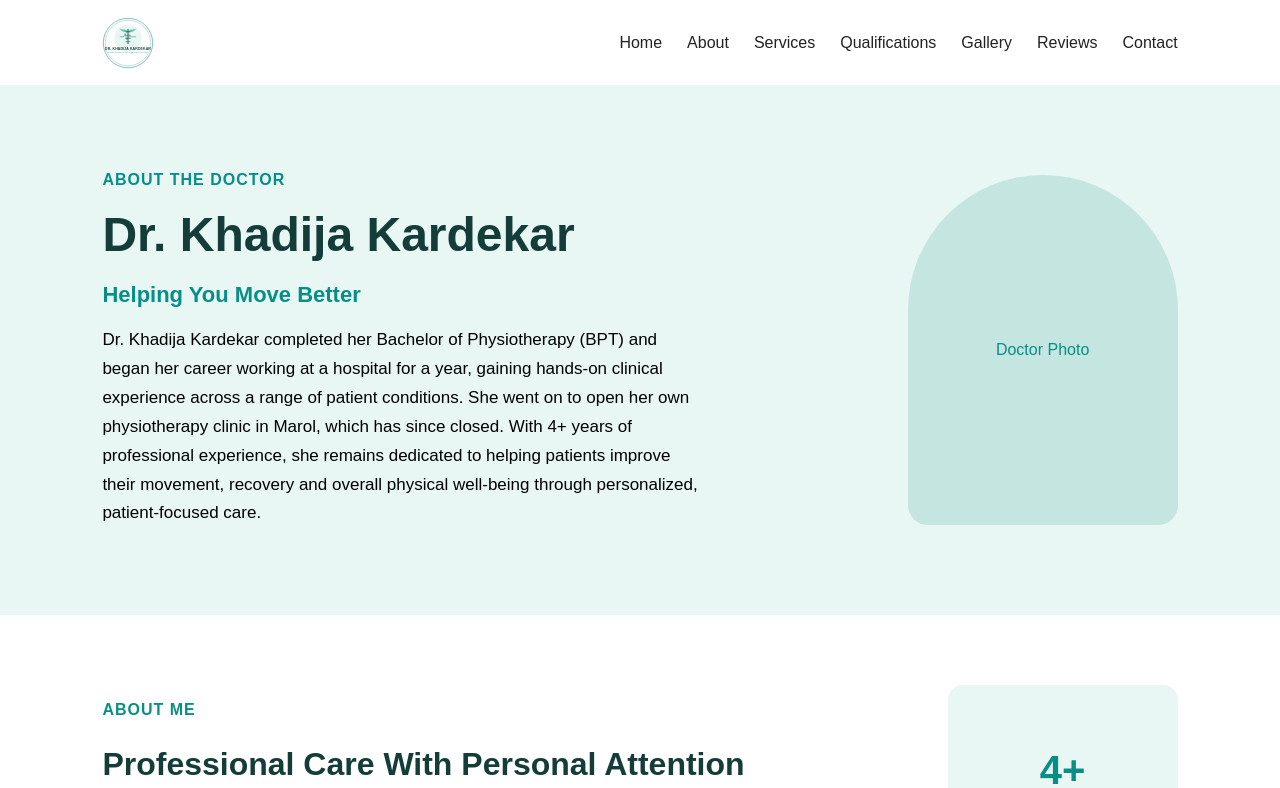
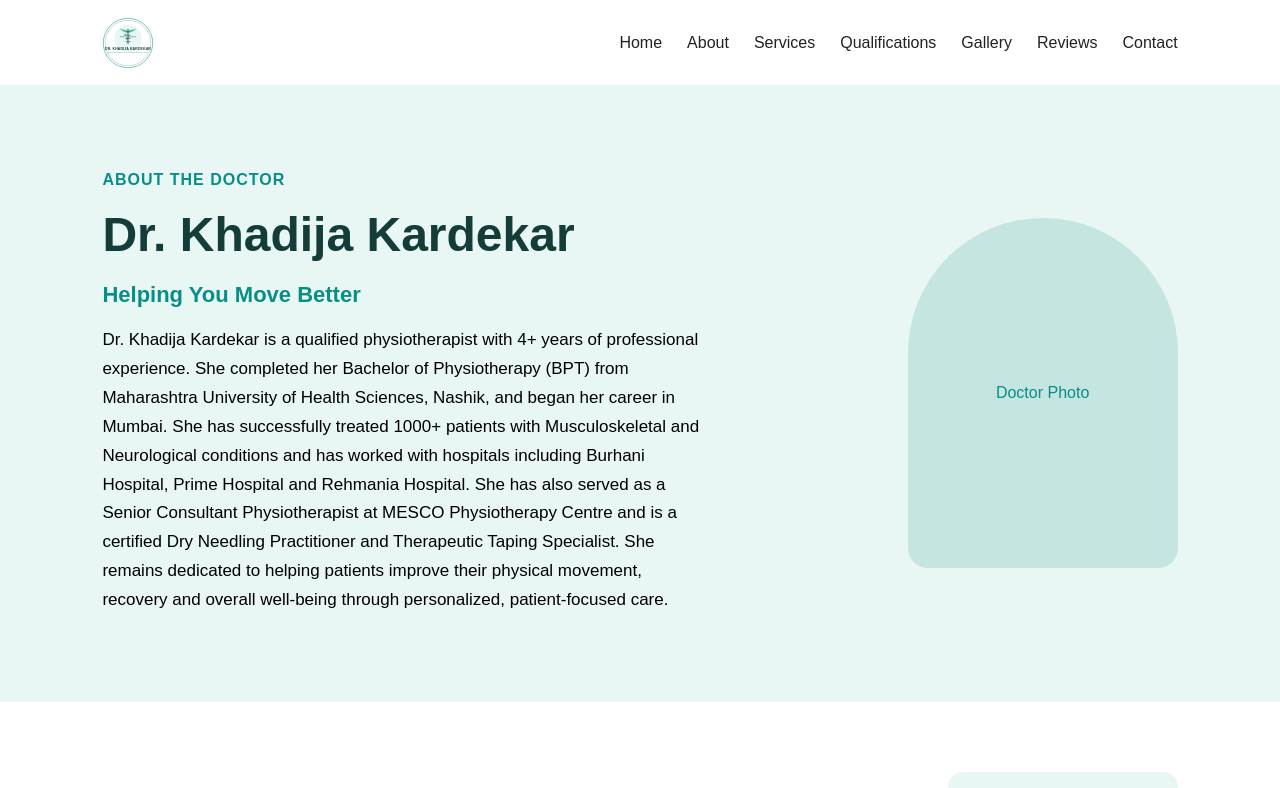
Before and after one commit to khandaniyalcs242504-collab/Physio-website, an Angular app in the folder physio-website/: page /about in a window 1280 px wide. Shown: the top 788 px of the page. Built offline with nearby package versions, Linux system fonts and the light colour scheme; no server answers.

Commit message:
Update doctor professional biography

```diff
--- a/physio-website/src/app/about/about.ts
+++ b/physio-website/src/app/about/about.ts
@@ -13,16 +13,18 @@ import { Logo } from '../logo/logo';
 export class About implements OnInit {
 
   doctorName = 'Dr. Khadija Kardekar';
+
   tagline = 'Helping You Move Better';
+
   aboutText =
-    'Dr. Khadija Kardekar completed her Bachelor of Physiotherapy (BPT) ' +
-    'and began her career working at a hospital for a year, ' +
-    'gaining hands-on clinical experience across a range of patient conditions. ' +
-    'She went on to open her own physiotherapy clinic in Marol, ' +
-    'which has since closed. ' +
-    'With 4+ years of professional experience, ' +
-    'she remains dedicated to helping patients improve their movement, ' +
-    'recovery and overall physical well-being ' +
+    'Dr. Khadija Kardekar is a qualified physiotherapist with 4+ years of professional experience. ' +
+    'She completed her Bachelor of Physiotherapy (BPT) from Maharashtra University of Health Sciences, Nashik, ' +
+    'and began her career in Mumbai. ' +
+    'She has successfully treated 1000+ patients with Musculoskeletal and Neurological conditions ' +
+    'and has worked with hospitals including Burhani Hospital, Prime Hospital and Rehmania Hospital. ' +
+    'She has also served as a Senior Consultant Physiotherapist at MESCO Physiotherapy Centre ' +
+    'and is a certified Dry Needling Practitioner and Therapeutic Taping Specialist. ' +
+    'She remains dedicated to helping patients improve their physical movement, recovery and overall well-being ' +
     'through personalized, patient-focused care.';
 
   about: AboutInfo = {
```
